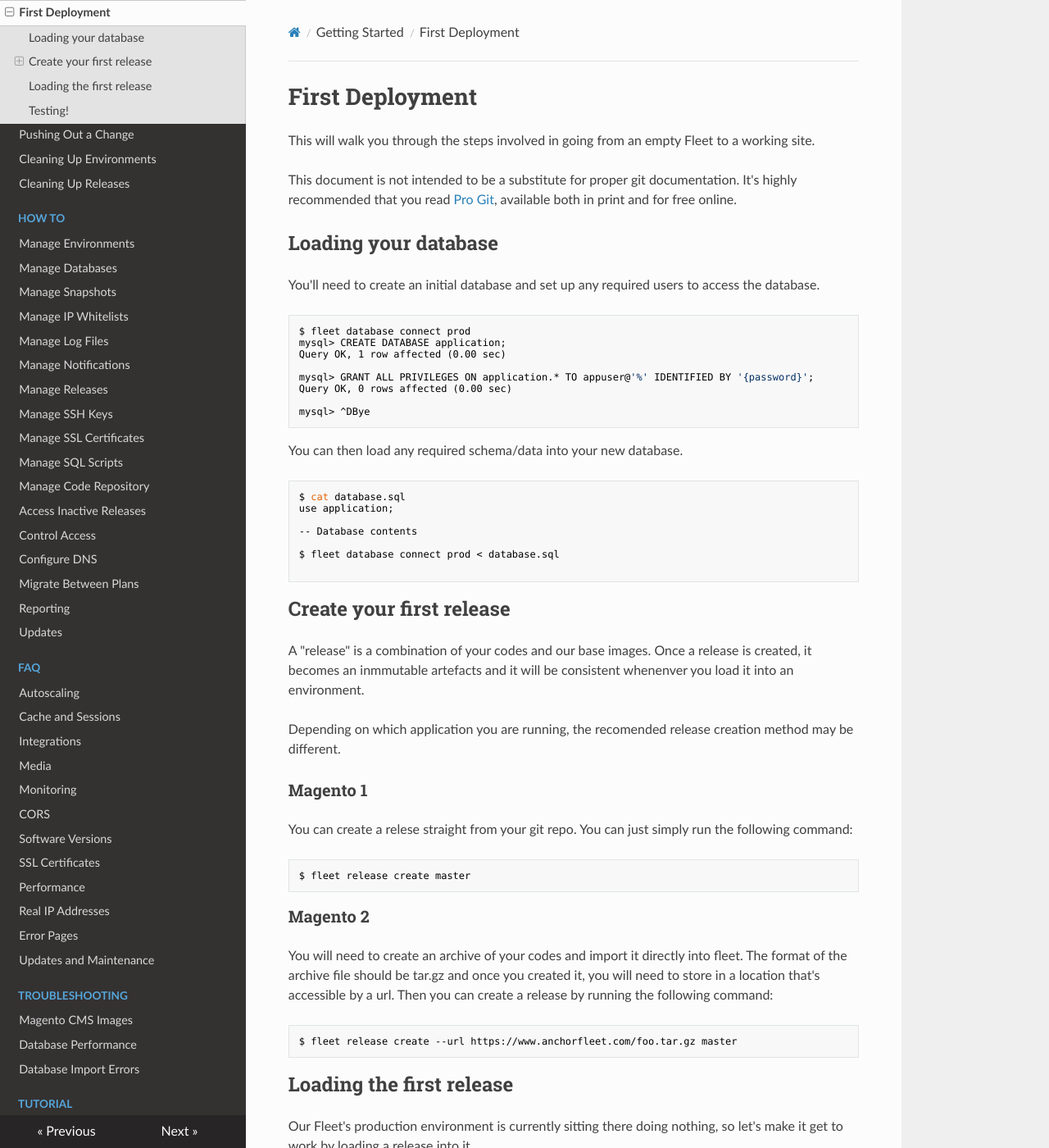
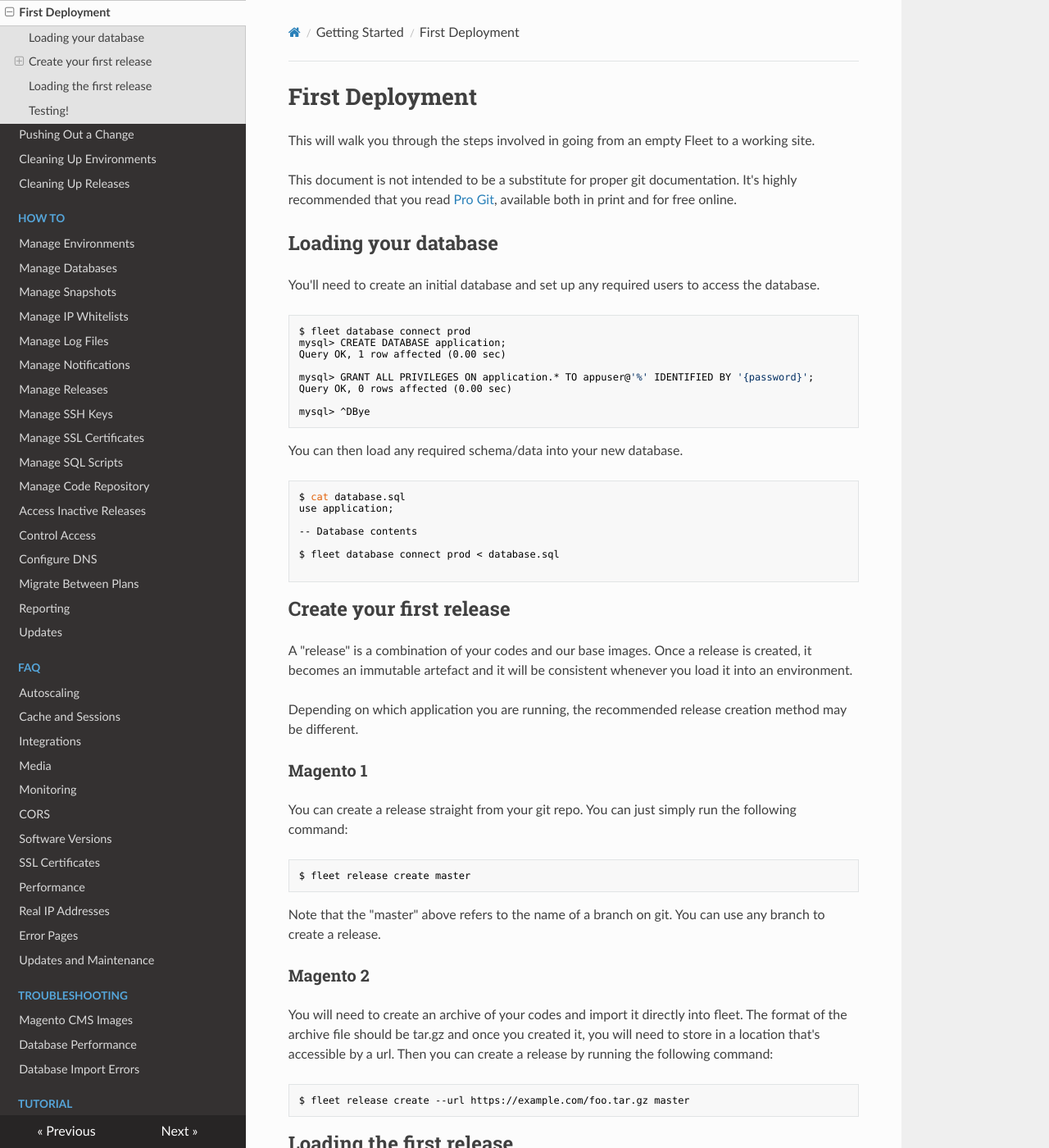
Before and after one commit to anchor/fleet-magento-docs, an MkDocs documentation site: the page built from docs/getting-started/first-deployment.md, in a window 1280 px wide and 1400 px high. Shown: the whole window at 82% size. Built offline with MkDocs 1.6.1, drawn with Linux system fonts in a browser that asks for light colours; nearby versions of some CDN libraries; old or Windows-style settings are respelled for this version of MkDocs.

Commit message:
Fixing some spellings and incorporate suggestions

````diff
--- a/docs/getting-started/first-deployment.md
+++ b/docs/getting-started/first-deployment.md
@@ -33,23 +33,25 @@ $ fleet database connect prod < database.sql
 
 ## Create your first release
 
-A "release" is a combination of your codes and our base images. Once a release is created, it becomes an inmmutable artefacts and it will be consistent whenenver you load it into an environment.
+A "release" is a combination of your codes and our base images. Once a release is created, it becomes an immutable artefact and it will be consistent whenever you load it into an environment.
 
-Depending on which application you are running, the recomended release creation method may be different.
+Depending on which application you are running, the recommended release creation method may be different.
 
 ### Magento 1
 
-You can create a relese straight from your git repo. You can just simply run the following command:
+You can create a release straight from your git repo. You can just simply run the following command:
 ```bash
 $ fleet release create master
 ```
+
+Note that the "master" above refers to the name of a branch on git. You can use any branch to create a release.
 
 ### Magento 2
 
 You will need to create an archive of your codes and import it directly into fleet. The format of the archive file should be tar.gz and once you created it, you will need to store in a location that's accessible by a url. Then you can create a release by running the following command:
 
 ```bash
-$ fleet release create --url https://www.anchorfleet.com/foo.tar.gz master
+$ fleet release create --url https://example.com/foo.tar.gz master
 ```
 ## Loading the first release
 
````
